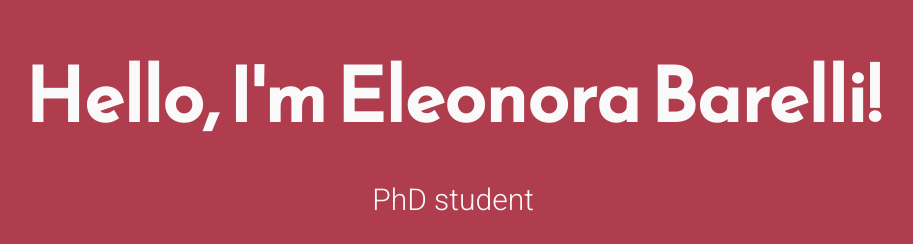
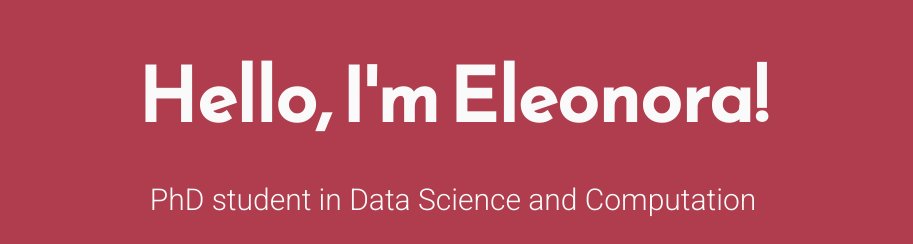
Before and after one commit to eleonorabarelli/personal-website, a plain HTML site: page index.html in a window 1280 px wide. Shown: the part 217-461 px from the top of the page, without its empty margins (187-1100 px from the left). Drawn offline with Linux system fonts and the light colour scheme.

```diff
--- a/index.html
+++ b/index.html
@@ -17,8 +17,8 @@
 </head>
 <body>
 	<main>
-		<div class="intro">Hello, I'm Eleonora Barelli!</div>
-		<div class="tagline">PhD student</div>
+		<div class="intro">Hello, I'm Eleonora!</div>
+		<div class="tagline">PhD student in Data Science and Computation</div>
 		<!-- Find your icons from here - https://fontawesome.com/icons?d=gallery&s=brands -->
 		<div class="icons-social">
 			<a target="_blank" href="https://github.com/eleonorabarelli"><i class="fab fa-github"></i></a>
```
Also changed, not shown: 1 other file.
